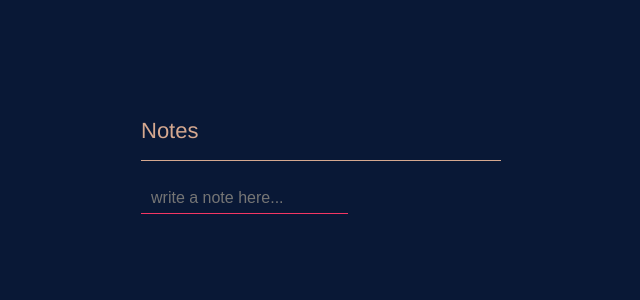
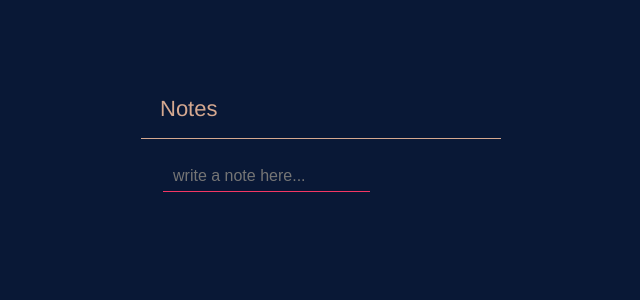
Before and after one commit to eliagoris/fully-testable-react-hooks, a React (Create React App) app: page / in a window 1280 px wide. Shown: the top 300 px of the page, without its empty margins (319-959 px from the left). Built offline with nearby package versions, Linux system fonts and the light colour scheme.

Commit message:
Improve notes styles

```diff
--- a/src/components/notes/notes.tsx
+++ b/src/components/notes/notes.tsx
@@ -6,7 +6,8 @@ import {
   StyledWrapper,
   StyledInput,
   StyledTitle,
-  StyledNotesList
+  StyledNotesList,
+  StyledNotesListItem
 } from "./styles"
 
 export const Notes: React.FC = () => {
@@ -31,7 +32,7 @@ export const Notes: React.FC = () => {
 
       <StyledNotesList>
         {notes.map(({ id, title }) => (
-          <p key={id}>{title}</p>
+          <StyledNotesListItem key={id}>{title}</StyledNotesListItem>
         ))}
       </StyledNotesList>
 
--- a/src/components/notes/styles/index.ts
+++ b/src/components/notes/styles/index.ts
@@ -10,21 +10,29 @@ const StyledWrapper = styled.div`
 
 const StyledInput = styled.input(({ theme }) => {
   const {
-    color: { link }
+    color: { link },
+    settings: {
+      large: { size }
+    }
   } = theme
 
   return `
+    margin: ${size};
     border-bottom: 1px solid ${link}
   `
 })
 
 const StyledTitle = styled(Text)(({ theme }) => {
   const {
-    color: { special }
+    color: { special },
+    settings: {
+      medium: { size }
+    }
   } = theme
   return `
-  flex: 1 100%;
-    border-bottom: 1px solid ${special}
+    flex: 1 100%;
+    border-bottom: 1px solid ${special};
+    text-indent: ${size}
   `
 })
 
@@ -32,4 +40,24 @@ const StyledNotesList = styled.div`
   flex: 1 100%;
 `
 
-export { StyledWrapper, StyledInput, StyledTitle, StyledNotesList }
+const StyledNotesListItem = styled(Text)(({ theme }) => {
+  const {
+    color: { special },
+    settings: {
+      medium: { size }
+    }
+  } = theme
+  return `
+    padding: .8rem;
+    border-bottom: 1px solid ${special};
+    text-indent: ${size}
+  `
+})
+
+export {
+  StyledWrapper,
+  StyledInput,
+  StyledTitle,
+  StyledNotesList,
+  StyledNotesListItem
+}
--- a/src/components/text/text.tsx
+++ b/src/components/text/text.tsx
@@ -19,9 +19,10 @@ const StyledText = styled.p<{ selectedSize: Size }>(
     } = theme
 
     return `
-    font-size: ${size};
-    line-height: ${line_height};
-    color: ${selectedSize === "large" ? special : "inherit"}
+      margin: 0;
+      font-size: ${size};
+      line-height: ${line_height};
+      color: ${selectedSize === "large" ? special : "inherit"}
   `
   }
 )
```
